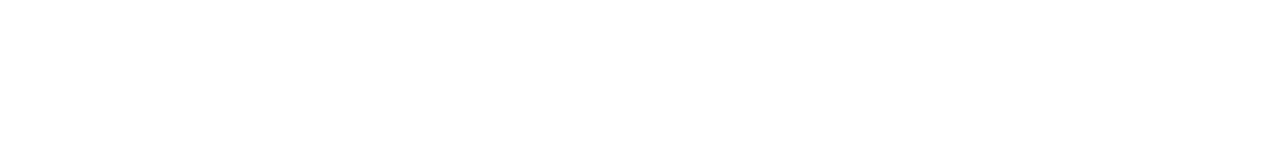
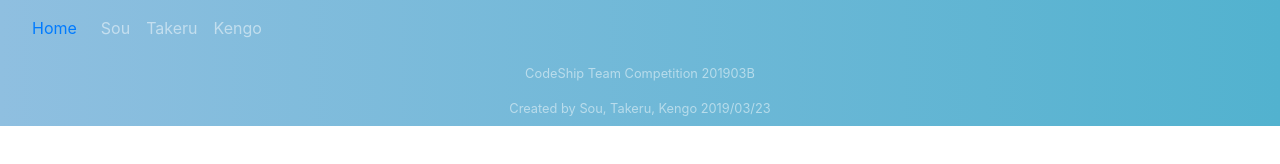
Before and after one commit to cs-team-dev-compe/201903B, a plain HTML site: page index.html in a window 1280 px wide. Drawn offline with nearby package versions, Linux system fonts and the light colour scheme.

Commit message:
index.html nav&footer update nav.css&footer.css  updadte

```diff
--- /dev/null
+++ b/css/footer.css
@@ -0,0 +1,7 @@
+.KI_footer{
+    text-align: center;
+}
+
+.KI_footer{
+    background:linear-gradient(to right,#8FBFE0,#52B2CF);
+}
--- /dev/null
+++ b/css/nav.css
@@ -0,0 +1,3 @@
+.KI_nav{
+    background:linear-gradient(to right,#8FBFE0,#52B2CF);
+}
--- a/index.html
+++ b/index.html
@@ -1,22 +1,50 @@
 <!DOCTYPE html>
 <html lang="ja">
+
 <head>
     <meta charset="UTF-8">
     <meta name="viewport" content="width=device-width, initial-scale=1.0">
     <meta http-equiv="X-UA-Compatible" content="ie=edge">
     <link rel="stylesheet" href="https://maxcdn.bootstrapcdn.com/bootstrap/4.0.0/css/bootstrap.min.css"
         integrity="sha384-Gn5384xqQ1aoWXA+058RXPxPg6fy4IWvTNh0E263XmFcJlSAwiGgFAW/dAiS6JXm" crossorigin="anonymous">
+    <link rel="stylesheet" href="../201903B/css/nav.css">
+    <link rel="stylesheet" href="../201903B/css/footer.css">
     <title>TOPページ</title>
 </head>
+
 <body>
     <header></header>
 
-    <nav></nav>
+    <nav class="navbar navbar-expand-lg navbar-dark KI_nav">
+        <a class="nav-link" href="#">Home</a>
+        <button class="navbar-toggler" type="button" data-toggle="collapse" data-target="#navbarSupportedContent"
+            aria-controls="navbarSupportedContent" aria-expanded="false" aria-label="Toggle navigation">
+            <span class="navbar-toggler-icon"></span>
+        </button>
+        <div class="collapse navbar-collapse" id="navbarSupportedContent">
+            <ul class="navbar-nav mr-auto">
+                <li class="nav-item">
+                    <a class="nav-link" href="#">Sou</a>
+                </li>
+                <li class="nav-item">
+                    <a class="nav-link" href="#">Takeru</a>
+                </li>
+                <li class="nav-item">
+                    <a class="nav-link" href="#">Kengo</a>
+                </li>
+            </ul>
+        </div>
+    </nav>
+
 
     <main>
     </main>
 
-    <footer></footer>
+    <footer class="navbar-dark KI_footer">
+        <small class="navbar-text">CodeShip Team Competition 201903B </small>
+        <br>
+        <small class="navbar-text">Created by Sou, Takeru, Kengo 2019/03/23</small>
+    </footer>
 
 
     <script src="https://code.jquery.com/jquery-3.2.1.slim.min.js"
@@ -29,4 +57,5 @@
         integrity="sha384-JZR6Spejh4U02d8jOt6vLEHfe/JQGiRRSQQxSfFWpi1MquVdAyjUar5+76PVCmYl"
         crossorigin="anonymous"></script>
 </body>
+
 </html>
```
